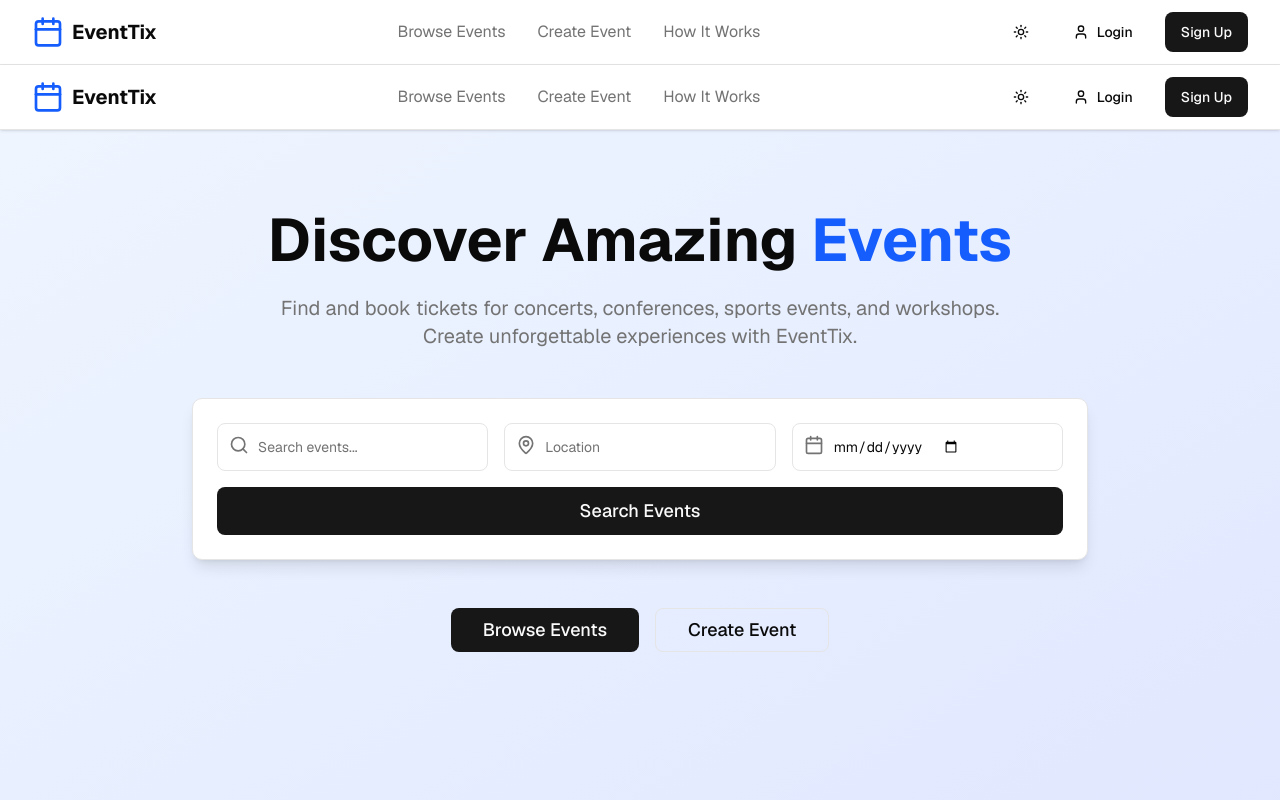
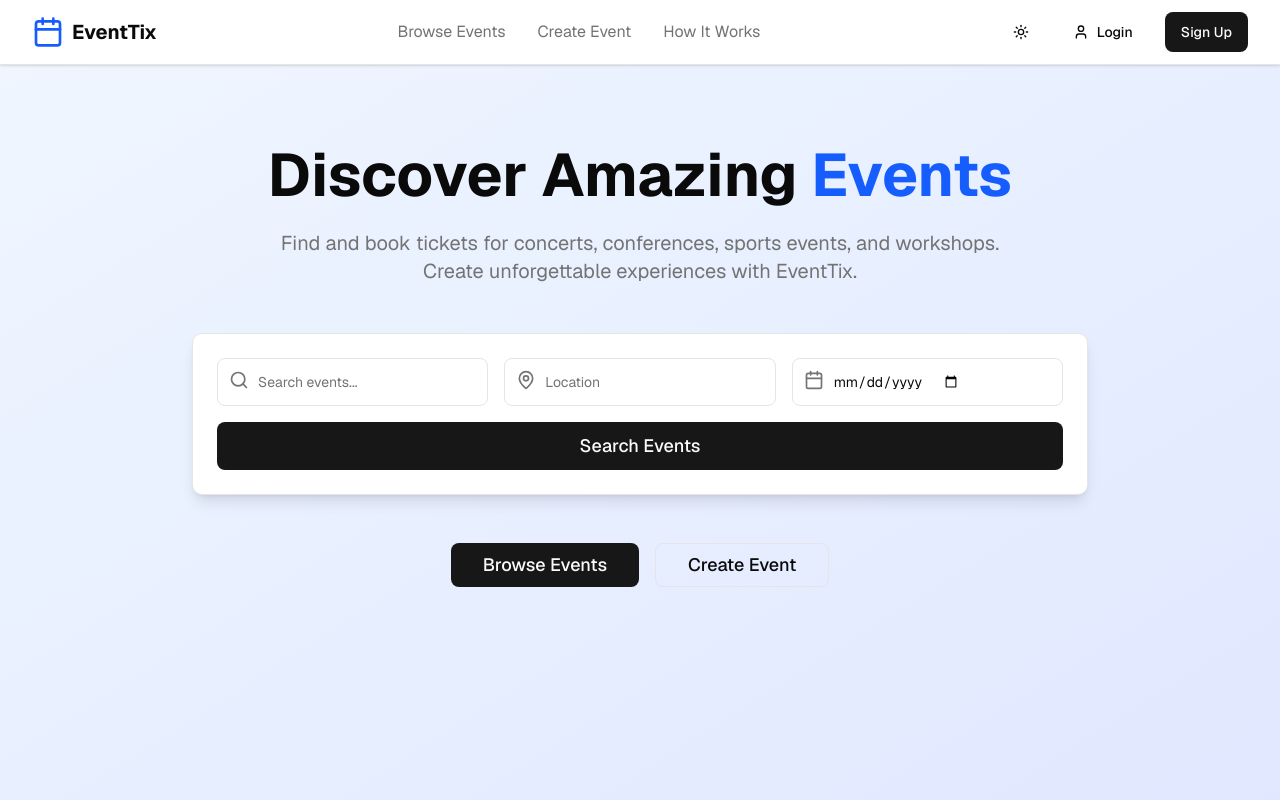
Before and after one commit to Khelva47/my-events-frontend-app, a Next.js app: page / in a window 1280 px wide. Shown: the top 800 px of the page. Built offline with nearby package versions, Linux system fonts and the light colour scheme.

Commit message:
rendered pages successfully

```diff
--- a/package.json
+++ b/package.json
@@ -9,6 +9,8 @@
     "lint": "eslint"
   },
   "dependencies": {
+    "@radix-ui/react-dropdown-menu": "^2.1.16",
+    "@radix-ui/react-label": "^2.1.7",
     "@radix-ui/react-slot": "^1.2.3",
     "class-variance-authority": "^0.7.1",
     "clsx": "^2.1.1",
--- a/src/components/Hero.jsx
+++ b/src/components/Hero.jsx
@@ -7,7 +7,6 @@ import Header from "./layout/Header"
 export default function Hero() {
   return (
     <div className="bg-gradient-to-br from-blue-50 to-indigo-100 dark:from-gray-900 dark:to-gray-800 min-h-screen">
-      <Header />
       <div className="max-w-7xl mx-auto px-4 sm:px-6 lg:px-8 py-20">
         <div className="text-center">
           <h1 className="text-4xl md:text-6xl font-bold text-foreground mb-6">
```
Also changed, not shown: 1 other file (tests, documents, lock files or other folders).
